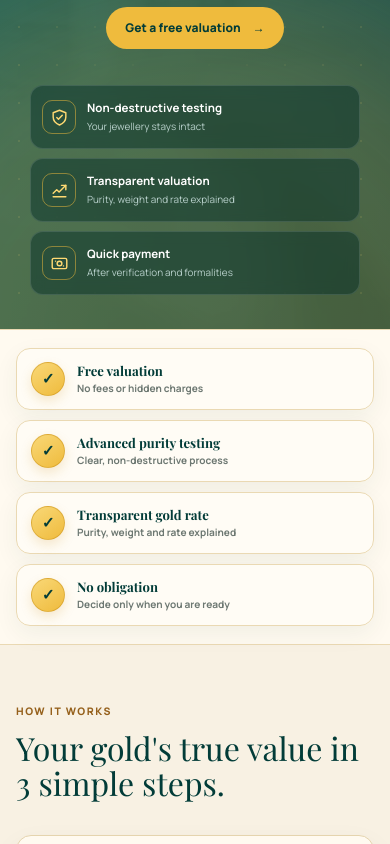
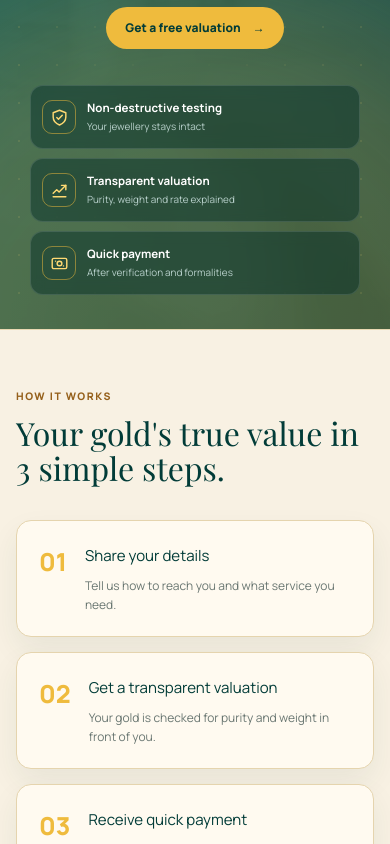
Before and after one commit to abhibs/project10, a Next.js app: page /googleleads in a window 390 px wide. Shown: the part 1511-2355 px from the top of the page. Built offline with nearby package versions, Linux system fonts and the light colour scheme; a web font is replaced by a local one.

Commit message:
Tighten Google leads mobile layout

```diff
--- a/src/app/googleleads/googleleads.module.css
+++ b/src/app/googleleads/googleleads.module.css
@@ -144,14 +144,6 @@
 .feedback { min-height: 18px; margin: 8px 0 0; text-align: center; font-size: .72rem; font-weight: 700; }
 .error { color: #a52e25; }
 
-.trustSection { border-top: 1px solid #ead9b3; background: var(--cream); }
-.trustBar { display: grid; grid-template-columns: repeat(4, minmax(0, 1fr)); gap: 13px; width: min(1180px, calc(100% - 48px)); margin: 0 auto; padding: 24px 0; }
-.trustItem { display: flex; align-items: center; gap: 12px; min-width: 0; padding: 15px 16px; border: 1px solid #ead9b3; border-radius: 14px; background: rgba(255, 253, 247, .9); box-shadow: 0 8px 24px rgba(25, 64, 57, .06); }
-.trustIcon { display: inline-flex; flex: 0 0 34px; align-items: center; justify-content: center; width: 34px; height: 34px; border: 1px solid rgba(197, 141, 22, .45); border-radius: 50%; color: var(--teal-950); background: linear-gradient(145deg, #f9d877, var(--gold-500)); font-size: .95rem; font-weight: 900; box-shadow: 0 5px 12px rgba(197, 141, 22, .18); }
-.trustItem p { display: grid; gap: 3px; min-width: 0; margin: 0; }
-.trustItem strong { color: var(--teal-950); font-family: var(--font-google-lead-display), Georgia, serif; font-size: .82rem; line-height: 1.2; }
-.trustItem small { color: #6d7872; font-size: .63rem; font-weight: 650; line-height: 1.35; }
-
 .steps { border-top: 1px solid #ead9b3; background: #f8f1e3; }
 .stepsInner { display: grid; grid-template-columns: .78fr 1.55fr; align-items: center; gap: 70px; width: min(1160px, calc(100% - 48px)); margin: 0 auto; padding: 70px 0; }
 .stepsHeading > span { color: #95601b; font-size: .65rem; font-weight: 900; letter-spacing: .15em; }
@@ -180,9 +172,8 @@
   .benefits { order: 4; width: 100%; max-width: 560px; margin: 0 auto; }
   .mobileCta { display: inline-flex; order: 3; align-items: center; justify-self: center; gap: 12px; margin-top: 0; padding: 12px 19px; border-radius: 999px; color: var(--teal-950); background: var(--gold-500); font-size: .75rem; font-weight: 900; text-decoration: none; }
   .portrait { position: relative; right: auto; bottom: auto; order: 2; justify-self: center; width: min(100%, 480px); height: clamp(205px, 62vw, 305px); margin: 0 auto -18px; opacity: 1; }
-  .portrait > img { width: 100%; max-width: 100%; height: auto; -webkit-mask-image: linear-gradient(to right, transparent 0, #000 5%, #000 95%, transparent 100%), linear-gradient(to bottom, #000 0 34%, rgba(0, 0, 0, .94) 37%, rgba(0, 0, 0, .5) 40%, transparent 43%); -webkit-mask-composite: source-in; mask-image: linear-gradient(to right, transparent 0, #000 5%, #000 95%, transparent 100%), linear-gradient(to bottom, #000 0 34%, rgba(0, 0, 0, .94) 37%, rgba(0, 0, 0, .5) 40%, transparent 43%); mask-composite: intersect; }
+  .portrait > img { width: 100%; max-width: 100%; height: auto; -webkit-mask-image: linear-gradient(to bottom, #000 0 34%, rgba(0, 0, 0, .94) 37%, rgba(0, 0, 0, .5) 40%, transparent 43%); -webkit-mask-composite: source-over; mask-image: linear-gradient(to bottom, #000 0 34%, rgba(0, 0, 0, .94) 37%, rgba(0, 0, 0, .5) 40%, transparent 43%); mask-composite: add; }
   .leadForm { order: 1; max-width: 510px; justify-self: center; }
-  .trustBar { grid-template-columns: repeat(2, minmax(0, 1fr)); }
   .stepsInner { grid-template-columns: 1fr; gap: 35px; }
 }
 
@@ -199,8 +190,6 @@
   .portrait { height: clamp(205px, 62vw, 305px); margin: -2px auto -12px; }
   .fieldRow { grid-template-columns: 1fr; gap: 0; }
   .leadForm { padding: 25px 20px; border-radius: 17px; }
-  .trustBar { grid-template-columns: 1fr; width: calc(100% - 32px); gap: 10px; padding: 18px 0; }
-  .trustItem { padding: 13px 14px; }
   .stepsInner { width: calc(100% - 32px); padding: 52px 0; }
   .steps ol { grid-template-columns: 1fr; }
   .steps li { display: flex; align-items: flex-start; gap: 18px; min-height: 0; }
--- a/src/app/googleleads/page.js
+++ b/src/app/googleleads/page.js
@@ -65,27 +65,6 @@ export default function GoogleLeadsPage() {
           </div>
         </section>
 
-        <section id="trust-benefits" className={styles.trustSection} aria-label="Why customers choose Aryan Gold Buyers">
-          <div className={styles.trustBar}>
-            <div className={styles.trustItem}>
-              <span className={styles.trustIcon} aria-hidden="true">✓</span>
-              <p><strong>Free valuation</strong><small>No fees or hidden charges</small></p>
-            </div>
-            <div className={styles.trustItem}>
-              <span className={styles.trustIcon} aria-hidden="true">✓</span>
-              <p><strong>Advanced purity testing</strong><small>Clear, non-destructive process</small></p>
-            </div>
-            <div className={styles.trustItem}>
-              <span className={styles.trustIcon} aria-hidden="true">✓</span>
-              <p><strong>Transparent gold rate</strong><small>Purity, weight and rate explained</small></p>
-            </div>
-            <div className={styles.trustItem}>
-              <span className={styles.trustIcon} aria-hidden="true">✓</span>
-              <p><strong>No obligation</strong><small>Decide only when you are ready</small></p>
-            </div>
-          </div>
-        </section>
-
         <section className={styles.steps} aria-labelledby="steps-title">
           <div className={styles.stepsInner}>
             <div className={styles.stepsHeading}><span>HOW IT WORKS</span><h2 id="steps-title">Your gold&apos;s true value in 3 simple steps.</h2></div>
```
